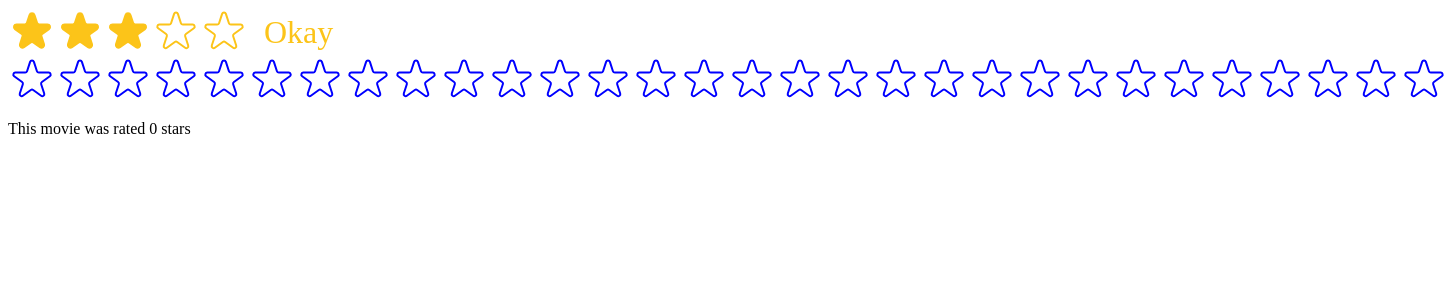
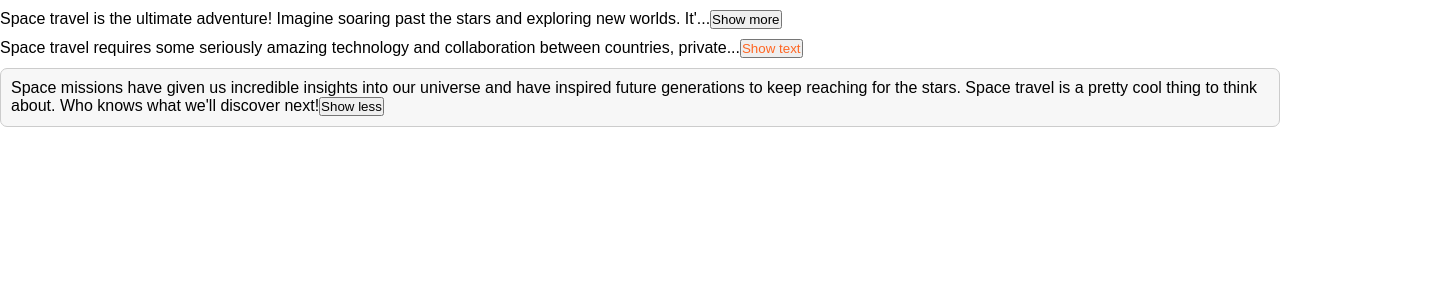
Before and after one commit to thanhminhspk05/usepopcorn, a React (Create React App) app: page / in a window 1280 px wide. Shown: the top 300 px of the page, 1448 px wide, since content can reach past the window. Built offline with nearby package versions, Linux system fonts and the light colour scheme.

Commit message:
expander lesson 121

```diff
--- /dev/null
+++ b/src/ExpandText.jsx
@@ -0,0 +1,64 @@
+import { useState } from 'react';
+
+export default function ExpandText() {
+  return (
+    <div>
+      <TextExpander>
+        Space travel is the ultimate adventure! Imagine soaring past the stars and exploring new worlds. It's the stuff
+        of dreams and science fiction, but believe it or not, space travel is a real thing. Humans and robots are
+        constantly venturing out into the cosmos to uncover its secrets and push the boundaries of what's possible.
+      </TextExpander>
+
+      <TextExpander
+        collapsedNumWords={20}
+        expandButtonText="Show text"
+        collapseButtonText="Collapse text"
+        buttonColor="#ff6622"
+      >
+        Space travel requires some seriously amazing technology and collaboration between countries, private companies,
+        and international space organizations. And while it's not always easy (or cheap), the results are out of this
+        world. Think about the first time humans stepped foot on the moon or when rovers were sent to roam around on
+        Mars.
+      </TextExpander>
+
+      <TextExpander
+        expanded={true}
+        className="box"
+      >
+        Space missions have given us incredible insights into our universe and have inspired future generations to keep
+        reaching for the stars. Space travel is a pretty cool thing to think about. Who knows what we'll discover next!
+      </TextExpander>
+    </div>
+  );
+}
+
+function TextExpander({
+  expanded = false,
+  className = '',
+  collapsedNumWords = 15,
+  expandButtonText = 'Show more',
+  collapseButtonText = 'Show less',
+  buttonColor = '#000',
+  children,
+}) {
+  const [isExpand, setIsExpand] = useState(expanded);
+  const getTextByNumWords = children.split();
+  console.log(getTextByNumWords);
+
+  return (
+    <div
+      style={{ marginTop: '10px' }}
+      className={className}
+    >
+      <div>
+        {isExpand ? children : `${children.slice(0, 100)}...`}
+        <button
+          style={{ color: buttonColor }}
+          onClick={() => setIsExpand(!isExpand)}
+        >
+          {isExpand ? collapseButtonText : expandButtonText}
+        </button>
+      </div>
+    </div>
+  );
+}
--- a/src/index.js
+++ b/src/index.js
@@ -1,7 +1,9 @@
 import React, { useState } from 'react';
 import ReactDOM from 'react-dom/client';
+import ExpandText from './ExpandText';
 import StarRating from './StarRating';
 // import './index.css';
+import './style.css';
 
 const Test = () => {
   const [movieRating, setMovieRating] = useState(0);
@@ -22,12 +24,13 @@ const root = ReactDOM.createRoot(document.getElementById('root'));
 root.render(
   <React.StrictMode>
     {/* <App /> */}
-    <StarRating
+    {/* <StarRating
       maxRating={5}
       messages={['Terrible', 'Bad', 'Okay', 'Good', 'Amazing']}
       defaultRating={3}
-    />
-    <Test />
+    /> */}
+    {/* <Test /> */}
+    <ExpandText />
   </React.StrictMode>
 );
 
--- /dev/null
+++ b/src/style.css
@@ -0,0 +1,15 @@
+* {
+  padding: 0;
+  margin: 0;
+}
+
+body {
+  font-family: sans-serif;
+}
+
+.box {
+  padding: 10px;
+  border: 1px solid #ccc;
+  border-radius: 7px;
+  background-color: #f7f7f7;
+}
```
